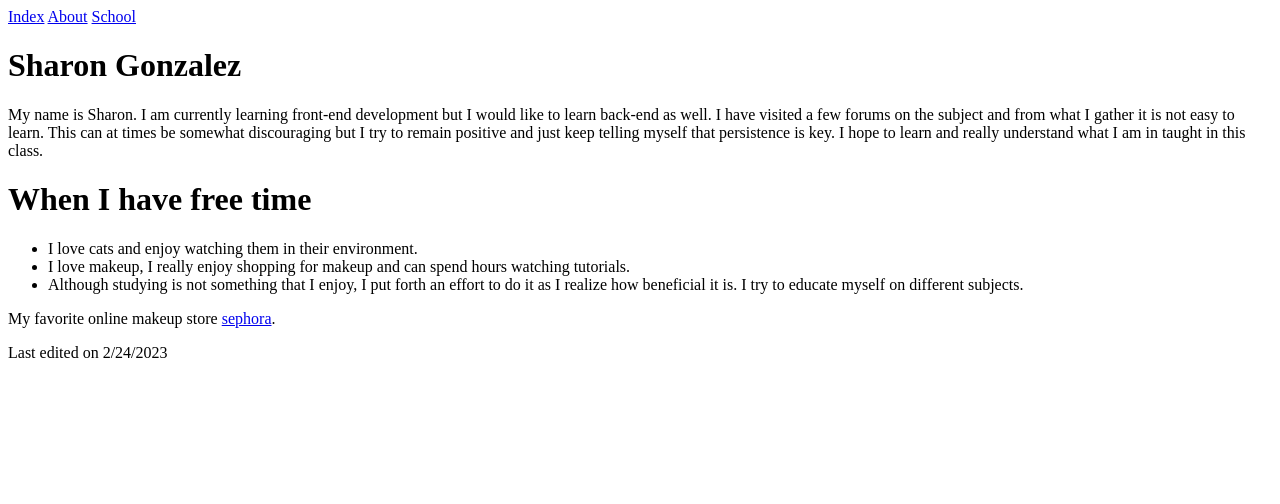
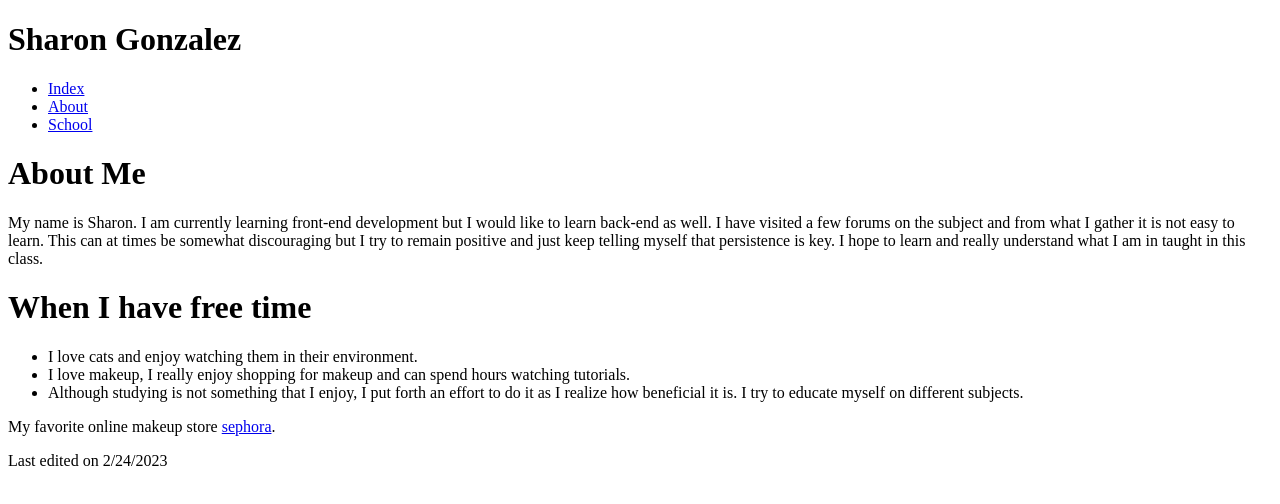
Before and after one commit to sharoncherry/CIS162, a plain HTML site: page index.html in a window 1280 px wide. Drawn offline with Linux system fonts and the light colour scheme.

Commit message:
Add files via upload

```diff
--- a/index.html
+++ b/index.html
@@ -4,13 +4,16 @@
 <meta charset="utf-8">
 <title>Sharon Gonzalez</title>
 </head>
+    <h1>Sharon Gonzalez</h1>
 <body>
 <nav>
-   <a href="index.html">Index</a>
-   <a href="about.html">About</a>
-   <a href="school.html">School</a>
+<ul>
+   <li><a href="index.html">Index</a></li>
+   <li><a href="about.html">About</a></li>
+   <li><a href="school.html">School</a></li>
+</ul>
 </nav>
-<h1>Sharon Gonzalez</h1>
+<h1>About Me</h1>
 <p>My name is Sharon. I am currently learning front-end development but
 I would like to learn back-end as well. I have visited a few forums on the
 subject and from what I gather it is not easy to learn. This can at times
```
